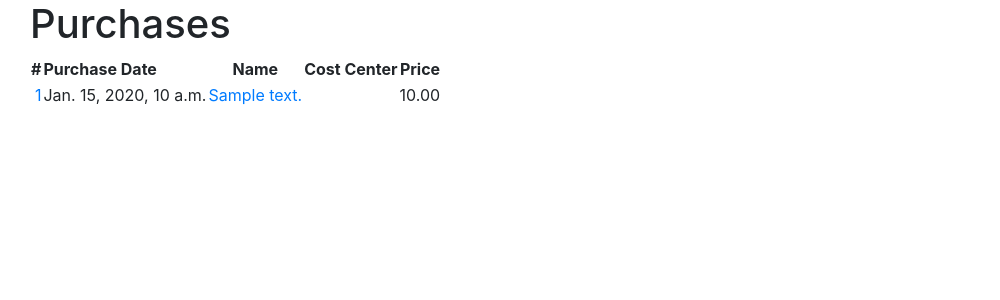
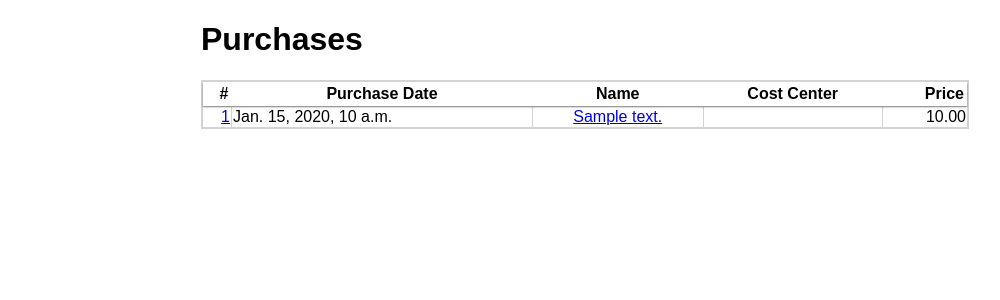
Before and after one commit to ifd3f/DERP, a Django app: page /purchases/ in a window 1280 px wide. Shown: the top 300 px of the page, without its empty margins (55-1055 px from the left). Run offline with Django 3.2, Linux system fonts and the light colour scheme; tables that the repository leaves empty hold one stand-in row (values such as "Sample post").

Commit message:
Replace bootstrap with custom sheet

```diff
--- /dev/null
+++ b/erp/static/erp/style.css
@@ -0,0 +1,53 @@
+body {
+  font-family: sans-serif;
+}
+
+.container {
+  max-width: 768px;
+  padding-left: 30px;
+  padding-right: 30px;
+  margin-left: auto;
+  margin-right: auto;
+}
+
+ol.nav-path {
+  list-style-type: none;
+  margin: 0;
+  padding: 0;
+}
+
+ol.nav-path > li {
+  display: inline;
+}
+
+ol.nav-path > li::before {
+  content: "/ ";
+}
+
+table.datatable {
+  width: 100%;
+  border: 2px solid lightgray;
+  border-spacing: 0;
+  border-collapse: collapse;
+}
+
+table.datatable thead {
+  position: sticky;
+  top: 0;
+  background-color: white;
+  box-shadow: 0 2px 2px -1px rgba(0, 0, 0, 0.4);
+}
+
+table.datatable thead th {
+  padding: 3px;
+}
+
+table.datatable td {
+  border: 1px solid lightgray;
+  padding: 1px;
+  margin: 0;
+}
+
+table.datatable tr {
+  padding: 0;
+}
--- a/erp/templates/balance_sheet.html
+++ b/erp/templates/balance_sheet.html
@@ -1,5 +1,5 @@
 {% if transactions %}
-    <table class="table">
+    <table class="datatable">
         <thead>
             <tr>
                 <th>Date</th>
--- a/erp/templates/base_standard.html
+++ b/erp/templates/base_standard.html
@@ -1,3 +1,5 @@
+{% load static %}
+
 <!DOCTYPE html>
 <html>
     <head>
@@ -6,10 +8,9 @@
         <meta charset="utf-8">
         <meta name="viewport" content="width=device-width, initial-scale=1, shrink-to-fit=no">
 
-        <link rel="stylesheet" href="https://cdn.jsdelivr.net/npm/bootstrap@4.3.1/dist/css/bootstrap.min.css" integrity="sha384-ggOyR0iXCbMQv3Xipma34MD+dH/1fQ784/j6cY/iJTQUOhcWr7x9JvoRxT2MZw1T" crossorigin="anonymous">
-        <script src="https://code.jquery.com/jquery-3.3.1.slim.min.js" integrity="sha384-q8i/X+965DzO0rT7abK41JStQIAqVgRVzpbzo5smXKp4YfRvH+8abtTE1Pi6jizo" crossorigin="anonymous"></script>
-        <script src="https://cdn.jsdelivr.net/npm/popper.js@1.14.7/dist/umd/popper.min.js" integrity="sha384-UO2eT0CpHqdSJQ6hJty5KVphtPhzWj9WO1clHTMGa3JDZwrnQq4sF86dIHNDz0W1" crossorigin="anonymous"></script>
-        <script src="https://cdn.jsdelivr.net/npm/bootstrap@4.3.1/dist/js/bootstrap.min.js" integrity="sha384-JjSmVgyd0p3pXB1rRibZUAYoIIy6OrQ6VrjIEaFf/nJGzIxFDsf4x0xIM+B07jRM" crossorigin="anonymous"></script>
+        <link rel="stylesheet" href="{% static 'erp/style.css' %}">
+
+        {% block head %}{% endblock %}
     </head>
     <body>
         <div class="container">
```
Also changed, not shown: erp/templates/cost_center.html (+7 -5 lines).
